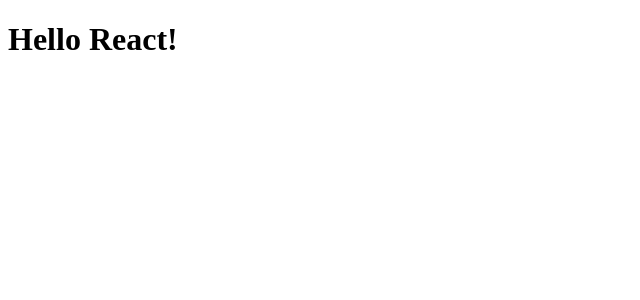
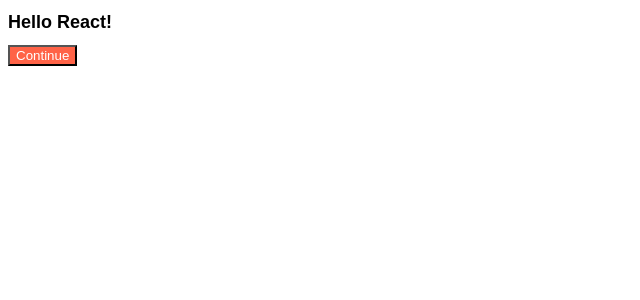
Before and after one commit to squareCaaat/react_project, a React (Create React App) app: page / in a window 1280 px wide. Shown: the top 300 px of the page, without its empty margins (0-640 px from the left). Built offline with nearby package versions, Linux system fonts and the light colour scheme.

Commit message:
Add Btn Module CSS

```diff
--- a/package.json
+++ b/package.json
@@ -6,6 +6,7 @@
     "@testing-library/jest-dom": "^5.17.0",
     "@testing-library/react": "^13.4.0",
     "@testing-library/user-event": "^13.5.0",
+    "prop-types": "^15.8.1",
     "react": "^18.3.1",
     "react-dom": "^18.3.1",
     "react-scripts": "5.0.1",
--- a/src/App.js
+++ b/src/App.js
@@ -1,8 +1,11 @@
+import Button from "./button";
+import styles from "./App.module.css";
 
 function App() {
   return (
-    <div className="App">
-      <h1>Hello React!</h1>
+    <div>
+      <h1 className={styles.title}>Hello React!</h1>
+      <Button text={"Continue"} />
     </div>
   );
 }
--- /dev/null
+++ b/src/App.module.css
@@ -0,0 +1,4 @@
+.title{
+    font-family: sans-serif;
+    font-size: 18px;
+}
--- /dev/null
+++ b/src/Button.module.css
@@ -0,0 +1,4 @@
+.btn{
+    color: white;
+    background-color: tomato;
+}
--- /dev/null
+++ b/src/button.js
@@ -0,0 +1,16 @@
+import PropTypes from "prop-types";
+import styles from "./Button.module.css"; // css를 module 처럼 사용 가능!
+// css module로 생성되는 className은 랜덤 즉 해당 컴포넌트는 고유한 클래스를 가짐!
+function Button({text}){
+    return (
+        <button className={styles.btn}>
+            {text}
+        </button>
+    );
+}
+
+Button.propTypes = {
+    text: PropTypes.string.isRequired,
+}
+
+export default Button;
```
Also changed, not shown: 1 other file (tests, documents, lock files or other folders).
